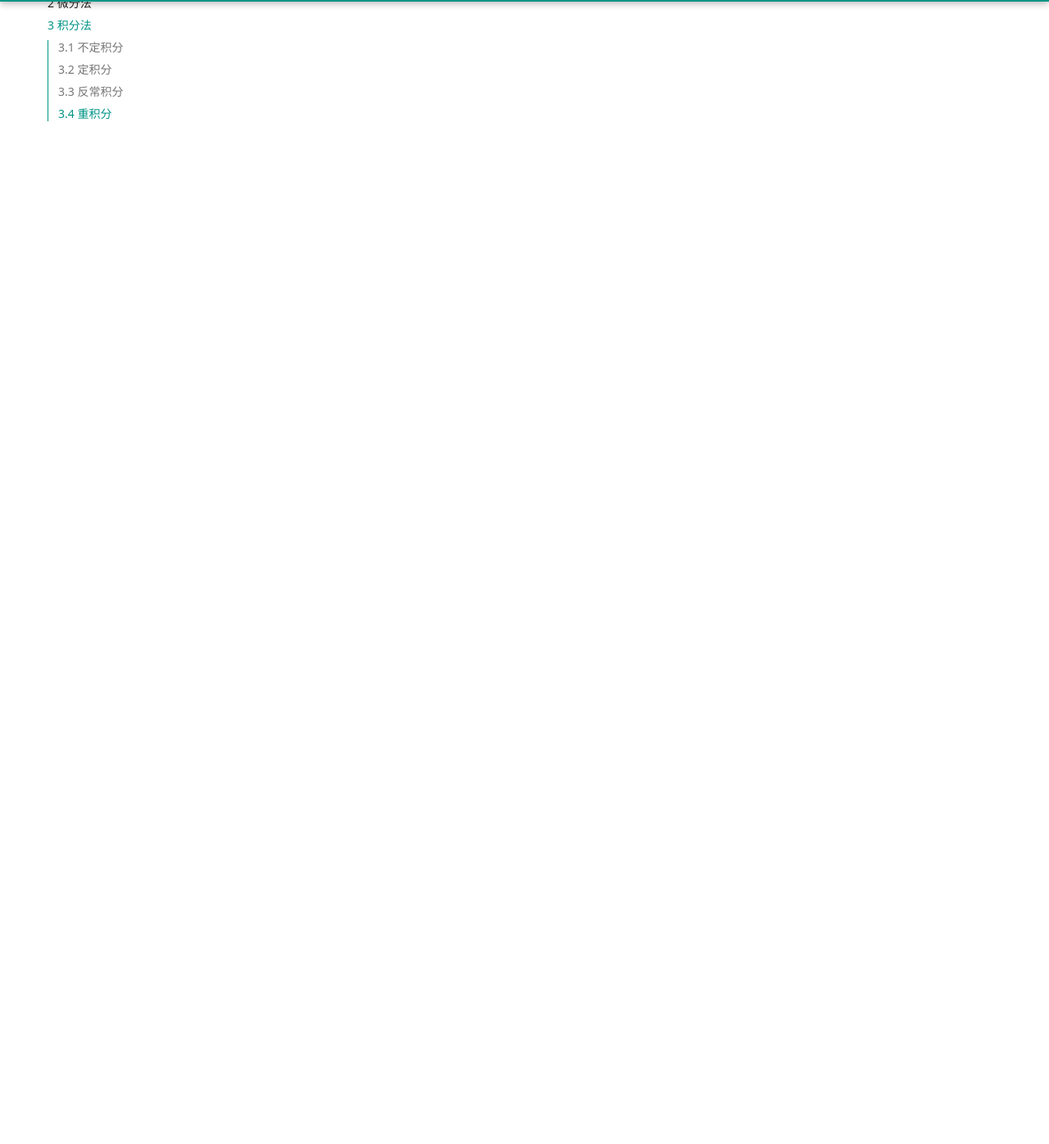
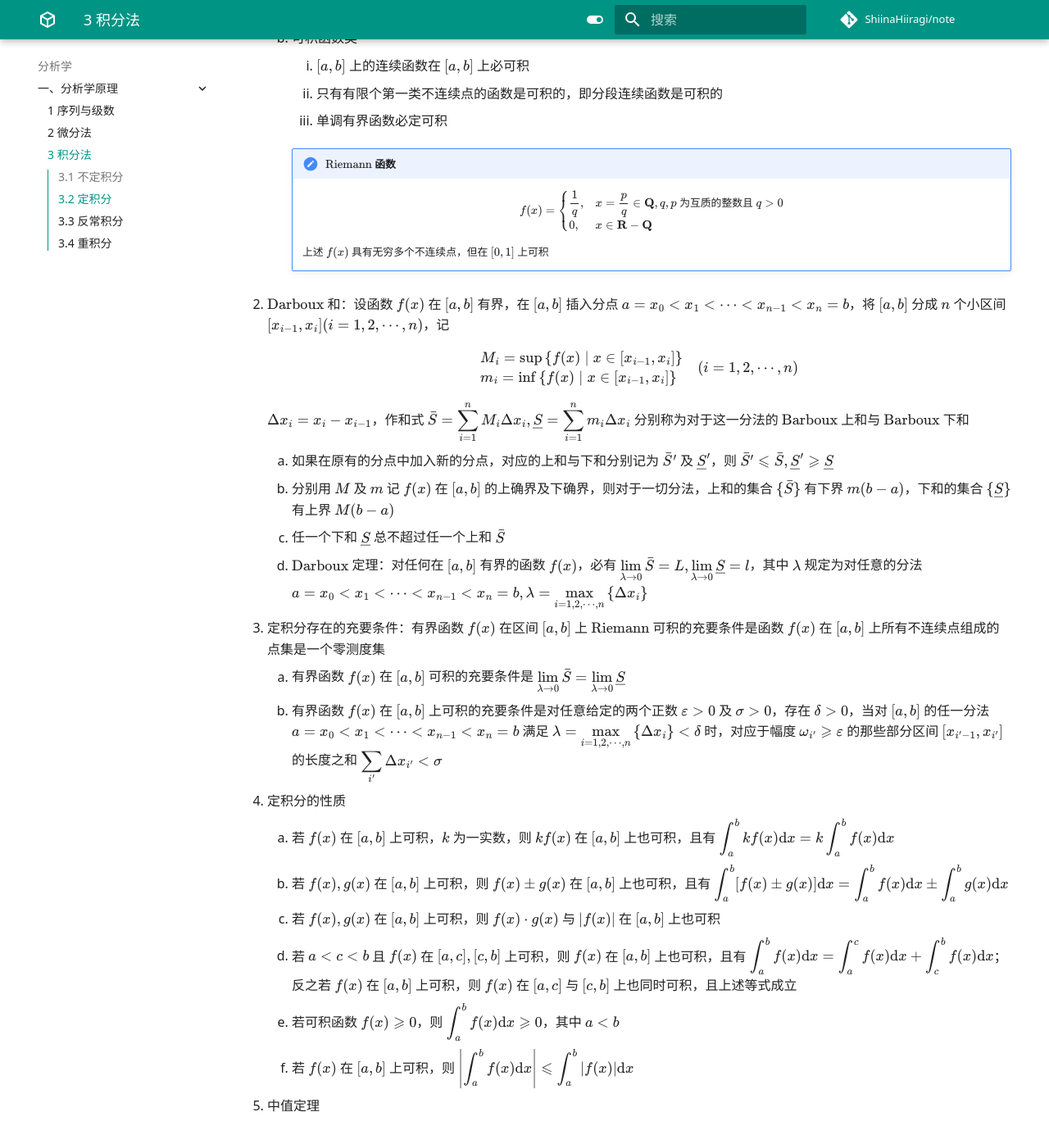
Before and after one commit to ShiinaHiiragi/note, an MkDocs documentation site: the page built from docs/anly/princ/int.md, in a window 1280 px wide and 1400 px high, scrolled down 1521 px. Shown: the top 1396 px of the window at 82% size. Built offline with MkDocs 1.6.1 and Material for MkDocs 9.7.7, drawn with Linux system fonts in a browser that asks for light colours; comment, search, counter and statistics services are not loaded; some of the changed text lies outside the part shown.

Commit message:
some int

```diff
--- a/docs/anly/princ/int.md
+++ b/docs/anly/princ/int.md
@@ -17,15 +17,60 @@
         ${\displaystyle \int \sec x \mathrm{~d} x=\ln |\sec x+\tan x|+C, \int \csc x \mathrm{~d} x=\ln |\csc x-\cot x|+C}$
 
     4. ${\displaystyle \int \operatorname{sinh} x \mathrm{~d} x=\operatorname{cosh} x+C, \int \operatorname{cosh} x \mathrm{~d} x=\operatorname{sinh} x+C}$
-    5. ${\displaystyle \int \frac{\mathrm{d} x}{x^2-a^2}=\frac{1}{2 a} \ln \left|\frac{x-a}{x+a}\right|+C, \int \frac{\mathrm{d} x}{x^2+a^2}=\frac{1}{a} \arctan \frac{x}{a}+C}$
+    5. ${\displaystyle \int \dfrac{\mathrm{d} x}{x^2-a^2}=\dfrac{1}{2 a} \ln \left|\dfrac{x-a}{x+a}\right|+C, \int \dfrac{\mathrm{d} x}{x^2+a^2}=\dfrac{1}{a} \arctan \dfrac{x}{a}+C}$
 
-        ${\displaystyle \int \frac{\mathrm{d} x}{\sqrt{a^2-x^2}}=\arcsin \frac{x}{a}+C, \int \frac{\mathrm{d} x}{\sqrt{x^2 \pm a^2}}=\ln \left|x+\sqrt{x^2 \pm a^2}\right|+C}$
+        ${\displaystyle \int \dfrac{\mathrm{d} x}{\sqrt{a^2-x^2}}=\arcsin \dfrac{x}{a}+C, \int \dfrac{\mathrm{d} x}{\sqrt{x^2 \pm a^2}}=\ln \left|x+\sqrt{x^2 \pm a^2}\right|+C}$
 
-    6. ${\displaystyle \int \sqrt{a^2-x^2} \mathrm{~d} x=\frac{1}{2} x \sqrt{a^2-x^2}+\frac{a^2}{2} \arcsin \frac{x}{a}+C}$
+    6. ${\displaystyle \int \sqrt{a^2-x^2} \mathrm{~d} x=\dfrac{1}{2} x \sqrt{a^2-x^2}+\dfrac{a^2}{2} \arcsin \dfrac{x}{a}+C}$
 
-        ${\displaystyle \int \sqrt{x^2 \pm a^2} \mathrm{~d} x=\frac{1}{2}\left(x \sqrt{x^2 \pm a^2} \pm a^2 \ln \left|x+\sqrt{x^2 \pm a^2}\right|\right)+C}$
+        ${\displaystyle \int \sqrt{x^2 \pm a^2} \mathrm{~d} x=\dfrac{1}{2}\left(x \sqrt{x^2 \pm a^2} \pm a^2 \ln \left|x+\sqrt{x^2 \pm a^2}\right|\right)+C}$
 
 ## 3.2 定积分
+1. 定积分：设函数 $f(x)$ 是定义在 $[a, b]$ 上，在 $(a, b)$ 中任意插入若干分点 $a=x_{0}<x_{1}<\cdots<x_{n-1}<x_{n}=b$ 划分区间 $[a, b]$，在每一个部分区间 $\left[x_{i-1}, x_{i}\right]$ 中任取一点 $\xi_{i}$，作和式 ${\displaystyle \sigma=\sum_{i=1}^{n} f\left(\xi_{i}\right) \Delta x_{i}}$，其中 $\Delta x_{i}=x_{i}-x_{i-1}$．设 ${\displaystyle \lambda=\max _{i=1,2, \cdots, n}\left\{\Delta x_{i}\right\}}$，当 $\lambda \rightarrow 0$ 时，若 ${\displaystyle I=\lim _{\lambda \rightarrow 0} \sum_{i=1}^{n} f\left(\xi_{i}\right) \Delta x_{i}}$，且此极限值不依赖于 $\xi_{i}$ 的选择，也不依赖于对 $[a, b]$ 的分法，则称此极限值为 $f(x)$ 在 $[a, b]$ 上的定积分，记为 ${\displaystyle I=\int_{a}^{b} f(x) \mathrm{d} x}$，数 $a$ 和 $b$ 分别称为积分下限和积分上限，和式 $\sigma$ 称为 $f(x)$ 的积分和，上述定义被称为 $\text{Riemann}$ 积分
+    1. 若 $f(x)$ 在 $[a, b]$ 可积，则 $f(x)$ 在 $[a, b]$ 必定有界
+    2. 可积函数类
+        1. $[a, b]$ 上的连续函数在 $[a, b]$ 上必可积
+        2. 只有有限个第一类不连续点的函数是可积的，即分段连续函数是可积的
+        3. 单调有界函数必定可积
+
+        !!! note "$\text{Riemann}$ 函数"
+            $$
+            f(x)= \begin{cases}
+            \dfrac{1}{q}, & x=\dfrac{p}{q} \in \mathbf Q, q, p \textsf{ 为互质的整数且 } q > 0 \\
+            0, & x \in \mathbf R - \mathbf Q
+            \end{cases}
+            $$
+
+            上述 $f(x)$ 具有无穷多个不连续点，但在 $[0,1]$ 上可积
+
+2. $\text{Darboux}$ 和：设函数 $f(x)$ 在 $[a, b]$ 有界，在 $[a, b]$ 插入分点 $a=x_{0}<x_{1}<\cdots<x_{n-1}<x_{n}=b$，将 $[a, b]$ 分成 $n$ 个小区间 $\left[x_{i-1}, x_{i}\right](i=1,2, \cdots, n)$，记
+
+    $$
+    \begin{aligned}
+    &M_{i}=\sup \left\{f(x) \mid x \in\left[x_{i-1}, x_{i}\right]\right\} \\
+    &m_{i}=\inf \left\{f(x) \mid x \in\left[x_{i-1}, x_{i}\right]\right\}
+    \end{aligned}
+    \quad (i=1,2, \cdots, n)
+    $$
+
+    $\Delta x_{i}=x_{i}-x_{i-1}$，作和式 ${\displaystyle \bar{S}=\sum_{i=1}^{n} M_{i} \Delta x_{i}, \underline{S}=\sum_{i=1}^{n} m_{i} \Delta x_{i}}$ 分别称为对于这一分法的  $\text{Barboux}$ 上和与  $\text{Barboux}$ 下和
+
+    1. 如果在原有的分点中加入新的分点，对应的上和与下和分别记为 $\bar{S}^{\prime}$ 及 $\underline{S}^{\prime}$，则 $\bar{S}{ }^{\prime} \leqslant \bar{S}, \underline{S}^{\prime} \geqslant \underline{S}$
+    2. 分别用 $M$ 及 $m$ 记 $f(x)$ 在 $[a, b]$ 的上确界及下确界，则对于一切分法，上和的集合 $\{\bar{S}\}$ 有下界 $m(b-a)$，下和的集合 $\{\underline{S}\}$ 有上界 $M(b-a)$
+    3. 任一个下和 $\underline{S}$ 总不超过任一个上和 $\bar{S}$
+    4. $\text{Darboux}$ 定理：对任何在 $[a, b]$ 有界的函数 $f(x)$，必有 ${\displaystyle \lim _{\lambda \rightarrow 0} \bar{S}=L, \lim _{\lambda \rightarrow 0} \underline{S}=l}$，其中 $\lambda$ 规定为对任意的分法 $a=x_{0}<x_{1}<\cdots<x_{n-1}<x_{n}=b, {\displaystyle \lambda=\max _{i=1,2, \cdots, n}\left\{\Delta x_{i}\right\}}$
+
+3. 定积分存在的充要条件：有界函数 $f(x)$ 在区间 $[a, b]$ 上 $\text{Riemann}$ 可积的充要条件是函数 $f(x)$ 在 $[a, b]$ 上所有不连续点组成的点集是一个零测度集
+    1. 有界函数 $f(x)$ 在 $[a, b]$ 可积的充要条件是 ${\displaystyle \lim _{\lambda \rightarrow 0} \bar{S}=\lim _{\lambda \rightarrow 0} \underline{S}}$
+    2. 有界函数 $f(x)$ 在 $[a, b]$ 上可积的充要条件是对任意给定的两个正数 $\varepsilon>0$ 及 $\sigma>0$，存在 $\delta>0$，当对 $[a, b]$ 的任一分法 $a=x_{0}<x_{1}<\cdots<x_{n-1}<x_{n}=b$ 满足 ${\displaystyle \lambda=\max _{i=1,2, \cdots, n}\left\{\Delta x_{i}\right\}<\delta}$ 时，对应于幅度 $\omega_{i^{\prime}} \geqslant \varepsilon$ 的那些部分区间 $\left[x_{i^{\prime}-1}, x_{i^{\prime}}\right]$ 的长度之和 ${\displaystyle \sum_{i^{\prime}} \Delta x_{i^{\prime}}<\sigma}$
+4. 定积分的性质
+    1. 若 $f(x)$ 在 $[a, b]$ 上可积，$k$ 为一实数，则 $k f(x)$ 在 $[a, b]$ 上也可积，且有 ${\displaystyle \int_{a}^{b} k f(x) \mathrm{d} x=k \int_{a}^{b} f(x) \mathrm{d} x}$
+    2. 若 $f(x), g(x)$ 在 $[a, b]$ 上可积，则 $f(x) \pm g(x)$ 在 $[a, b]$ 上也可积，且有 ${\displaystyle \int_{a}^{b}[f(x) \pm g(x)] \mathrm{d} x=\int_{a}^{b} f(x) \mathrm{d} x \pm \int_{a}^{b} g(x) \mathrm{d} x}$
+    3. 若 $f(x), g(x)$ 在 $[a, b]$ 上可积，则 $f(x) \cdot g(x)$ 与 $|f(x)|$ 在 $[a, b]$ 上也可积
+    4. 若 $a<c<b$ 且 $f(x)$ 在 $[a, c],[c, b]$ 上可积，则 $f(x)$ 在 $[a, b]$ 上也可积，且有 ${\displaystyle \int_{a}^{b} f(x) \mathrm{d} x=\int_{a}^{c} f(x) \mathrm{d} x+\int_{c}^{b} f(x) \mathrm{d} x}$；反之若 $f(x)$ 在 $[a, b]$ 上可积，则 $f(x)$ 在 $[a, c]$ 与 $[c, b]$ 上也同时可积，且上述等式成立
+    5. 若可积函数 $f(x) \geqslant 0$，则 ${\displaystyle \int_{a}^{b} f(x) \mathrm{d} x \geqslant 0}$，其中 $a < b$
+    6. 若 $f(x)$ 在 $[a, b]$ 上可积，则 ${\displaystyle \left|\int_{a}^{b} f(x) \mathrm{d} x\right| \leqslant \int_{a}^{b}|f(x)| \mathrm{d} x}$
+5. 中值定理
 
 ## 3.3 反常积分
 
```
